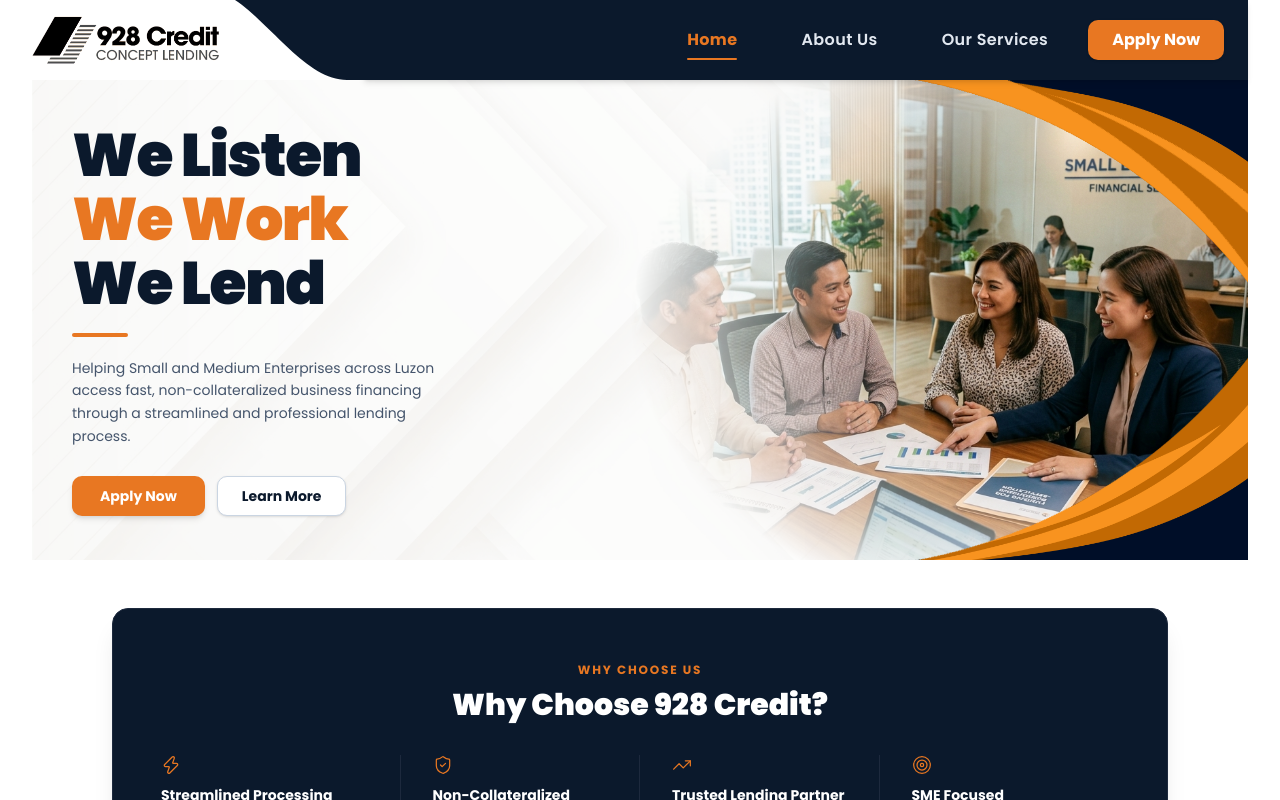
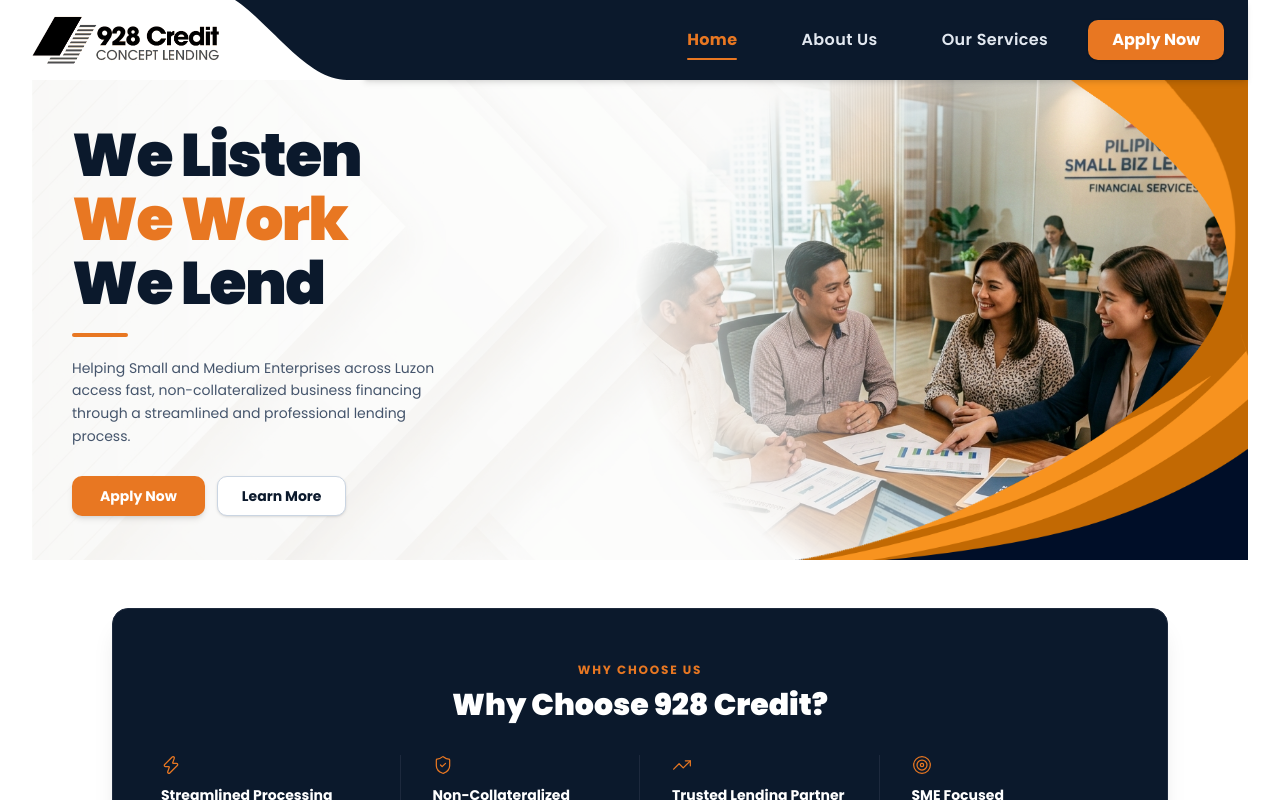
Before and after one commit to JanLancelot/928-lending, a Next.js app: page / in a window 1280 px wide. Shown: the top 800 px of the page. Built offline with nearby package versions, Linux system fonts and the light colour scheme.

Commit message:
overlay design improvement

```diff
--- a/src/app/about-us/page.tsx
+++ b/src/app/about-us/page.tsx
@@ -88,24 +88,13 @@ export default function AboutUsPage() {
 
           </div>
 
-          <div className="absolute top-0 right-4 sm:right-6 lg:right-8 w-[20%] sm:w-[15%] lg:w-[12%] max-w-[150px] pointer-events-none z-20">
+          <div className="absolute inset-y-0 right-4 sm:right-6 lg:right-8 h-full pointer-events-none z-20 flex justify-end">
             <Image
-              src="/images/overlay top.png"
-              alt="Top Overlay"
+              src="/images/wholeoverlay.png"
+              alt="Decorative Header Overlay"
               width={632}
-              height={385}
-              className="w-full h-auto object-contain object-right-top"
-              priority
-            />
-          </div>
-
-          <div className="absolute bottom-0 right-4 sm:right-6 lg:right-8 w-[20%] sm:w-[15%] lg:w-[12%] max-w-[150px] pointer-events-none z-30">
-            <Image
-              src="/images/overlay bottom.png"
-              alt="Bottom Overlay"
-              width={632}
-              height={385}
-              className="w-full h-auto object-contain object-right-bottom"
+              height={770}
+              className="h-full w-auto object-right"
               priority
             />
           </div>
--- a/src/app/apply-now/page.tsx
+++ b/src/app/apply-now/page.tsx
@@ -52,24 +52,13 @@ export default function ApplyNowPage() {
 
           </div>
 
-          <div className="absolute top-0 right-4 sm:right-6 lg:right-8 w-[20%] sm:w-[15%] lg:w-[12%] max-w-[150px] pointer-events-none z-20">
+          <div className="absolute inset-y-0 right-4 sm:right-6 lg:right-8 h-full pointer-events-none z-20 flex justify-end">
             <Image
-              src="/images/overlay top.png"
-              alt="Top Overlay"
+              src="/images/wholeoverlay.png"
+              alt="Decorative Header Overlay"
               width={632}
-              height={385}
-              className="w-full h-auto object-contain object-right-top"
-              priority
-            />
-          </div>
-
-          <div className="absolute bottom-0 right-4 sm:right-6 lg:right-8 w-[20%] sm:w-[15%] lg:w-[12%] max-w-[150px] pointer-events-none z-30">
-            <Image
-              src="/images/overlay bottom.png"
-              alt="Bottom Overlay"
-              width={632}
-              height={385}
-              className="w-full h-auto object-contain object-right-bottom"
+              height={770}
+              className="h-full w-auto object-right"
               priority
             />
           </div>
--- a/src/app/our-services/page.tsx
+++ b/src/app/our-services/page.tsx
@@ -103,24 +103,13 @@ export default function OurServicesPage() {
 
           </div>
 
-          <div className="absolute top-0 right-4 sm:right-6 lg:right-8 w-[20%] sm:w-[15%] lg:w-[12%] max-w-[150px] pointer-events-none z-20">
+          <div className="absolute inset-y-0 right-4 sm:right-6 lg:right-8 h-full pointer-events-none z-20 flex justify-end">
             <Image
-              src="/images/overlay top.png"
-              alt="Top Overlay"
+              src="/images/wholeoverlay.png"
+              alt="Decorative Header Overlay"
               width={632}
-              height={385}
-              className="w-full h-auto object-contain object-right-top"
-              priority
-            />
-          </div>
-
-          <div className="absolute bottom-0 right-4 sm:right-6 lg:right-8 w-[20%] sm:w-[15%] lg:w-[12%] max-w-[150px] pointer-events-none z-30">
-            <Image
-              src="/images/overlay bottom.png"
-              alt="Bottom Overlay"
-              width={632}
-              height={385}
-              className="w-full h-auto object-contain object-right-bottom"
+              height={770}
+              className="h-full w-auto object-right"
               priority
             />
           </div>
--- a/src/app/page.tsx
+++ b/src/app/page.tsx
@@ -115,24 +115,13 @@ export default function Home() {
 
           </div>
 
-          <div className="absolute top-0 right-4 sm:right-6 lg:right-8 w-[38%] sm:w-[32%] lg:w-[26%] max-w-[340px] pointer-events-none z-20">
+          <div className="absolute inset-y-0 right-4 sm:right-6 lg:right-8 h-full pointer-events-none z-20 flex justify-end">
             <Image
-              src="/images/overlay top.png"
-              alt="Top Overlay"
+              src="/images/wholeoverlay.png"
+              alt="Decorative Header Overlay"
               width={632}
-              height={385}
-              className="w-full h-auto object-contain object-right-top"
-              priority
-            />
-          </div>
-
-          <div className="absolute bottom-0 right-4 sm:right-6 lg:right-8 w-[38%] sm:w-[32%] lg:w-[26%] max-w-[340px] pointer-events-none z-30">
-            <Image
-              src="/images/overlay bottom.png"
-              alt="Bottom Overlay"
-              width={632}
-              height={385}
-              className="w-full h-auto object-contain object-right-bottom"
+              height={770}
+              className="h-full w-auto object-right"
               priority
             />
           </div>
```
Also changed, not shown: public/images/wholeoverlay.png (added).
